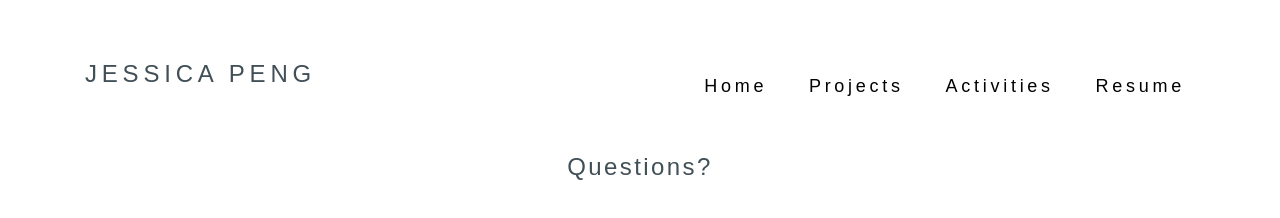
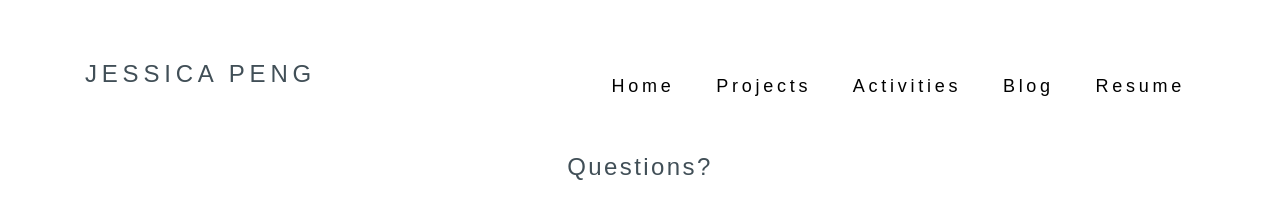
Before and after one commit to jessicapeng/JessicaPeng, a plain HTML site: page contact.html in a window 1280 px wide. Shown: the top 218 px of the page. Drawn offline with Linux system fonts and the light colour scheme.

Commit message:
Added blog to nav bar and changed resume

```diff
--- a/contact.html
+++ b/contact.html
@@ -41,6 +41,7 @@
 							<li class><a href="index.html">Home</a></li>
 							<li class><a href="projects.html">Projects</a></li>
 							<li class><a href="projects.html">Activities</a></li>
+							<li class><a href="http://blogs.cuit.columbia.edu/jp3864/">Blog</a></li>
 							<li class><a href="img/resume.pdf">Resume</a></li>
 						</ul>
 					</nav>
```
Also changed, not shown: activities.html (+1 -0 lines), elements.html (+1 -0 lines), home-2.html (+1 -0 lines), index.html (+1 -0 lines), projects.html (+1 -0 lines), 3 other files.
